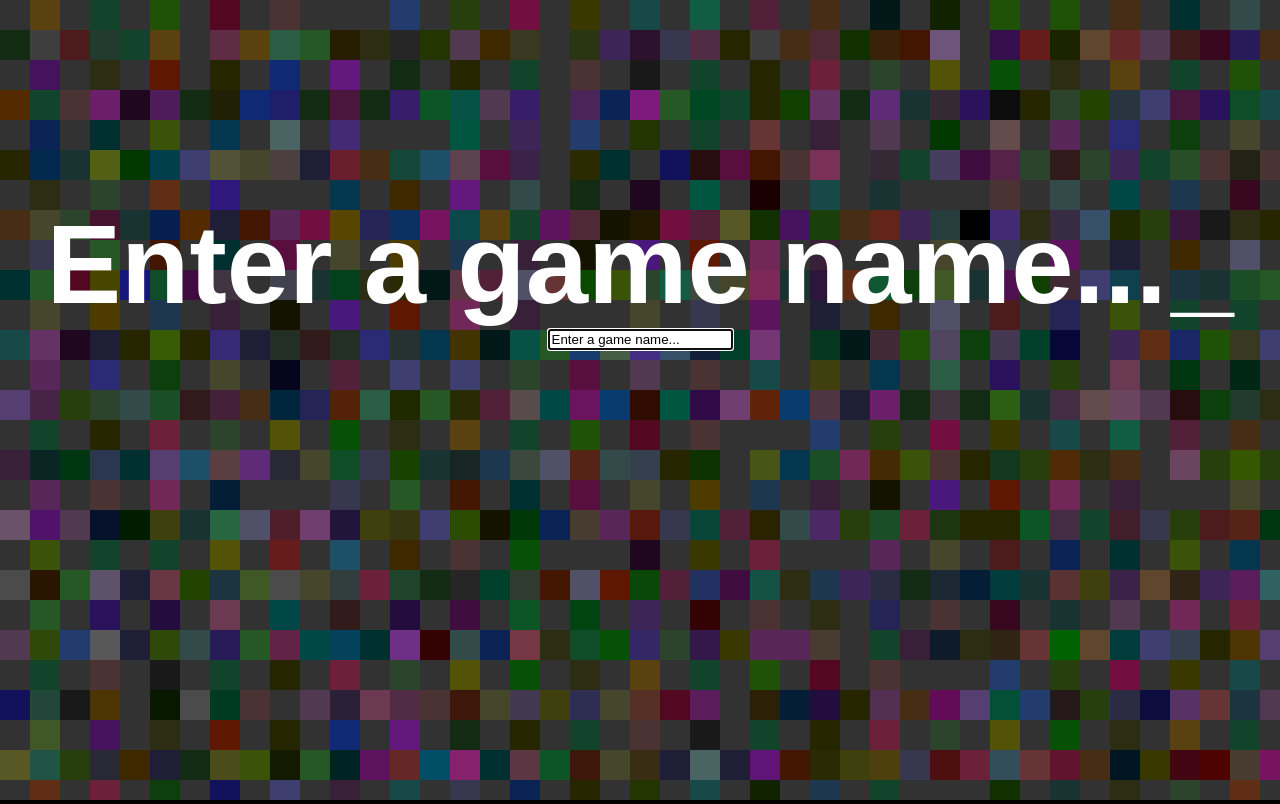
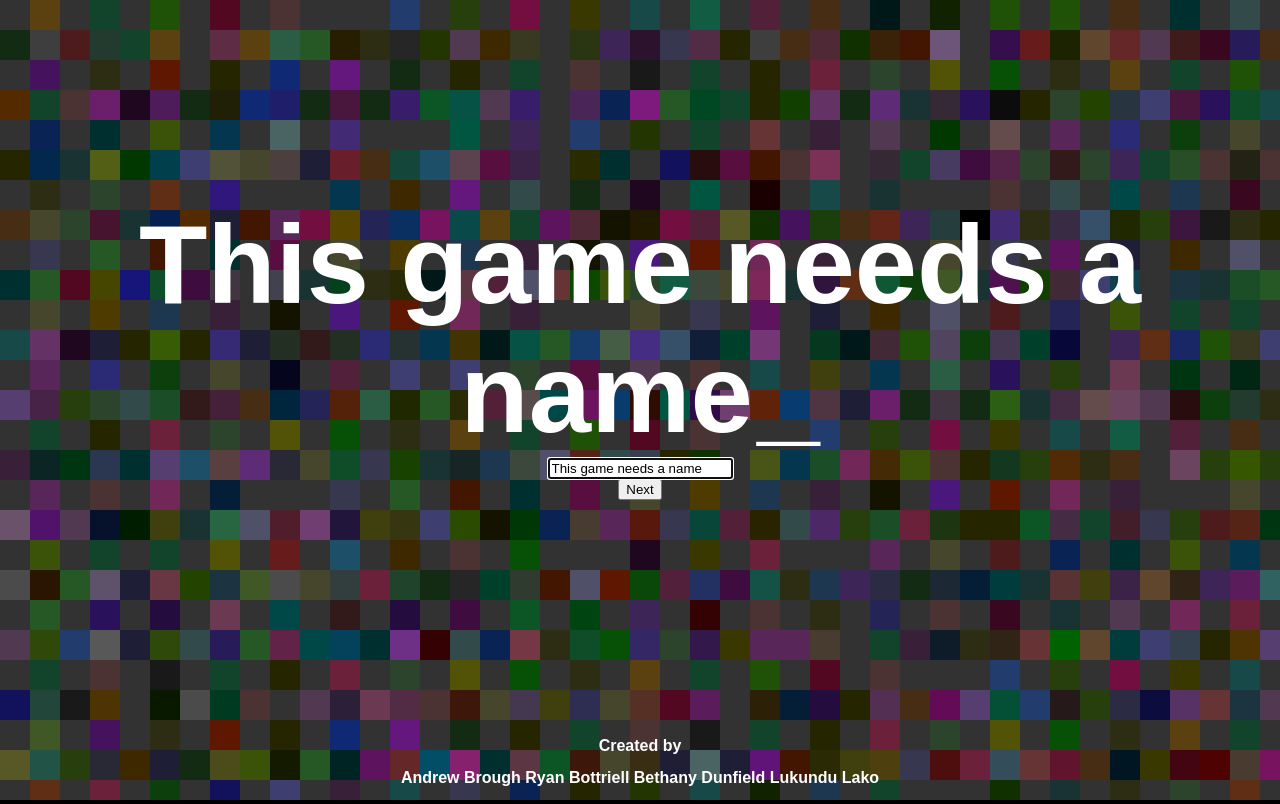
Before and after one commit to brdunfield/GGJ2014, a plain HTML site: page menu.html in a window 1280 px wide. Drawn offline with nearby package versions, Linux system fonts and the light colour scheme.

Commit message:
Menus finished, saves game name and char name in variables that need to be passed to the game (not done)

```diff
--- a/menu.css
+++ b/menu.css
@@ -11,6 +11,16 @@ h1{
     font-size:7em;
     display:inline;
 }
+h2{
+    color:white;
+    font-size:1em;
+}
+
+footer{
+    position:absolute;
+    bottom:0;
+    width:100%;
+}
 
 #center{
     position:absolute;
@@ -22,3 +32,7 @@ h1{
 
     height:400px;
 }
+button{
+    display:block;
+    margin:auto;
+}
--- a/menu.html
+++ b/menu.html
@@ -16,9 +16,15 @@
     <div id="center">
         <h1 id="title"></h1>
         <h1 id="cursor">_</h1>
-        <form id="textbox">
-            <input type="text" name="title" width="500px" height="50px" autofocus value="Enter a game name...">
+        <form id="textbox" class="title">
+            <input type="text" name="entry" width="500px" height="50px" autofocus value="This game needs a name">
         </form>
+        <button onclick="loadNext()">Next</button>
     </div>
+
+    <footer>
+        <h2>Created by</h2>
+        <h2>Andrew Brough Ryan Bottriell Bethany Dunfield Lukundu Lako</h2>
+    </footer>
 </body>
 </html>
--- a/menu.js
+++ b/menu.js
@@ -1,16 +1,15 @@
+var gameName,
+    charName;
+
 window.onload = function(){
     animate();
 
     window.addEventListener('keyup',function(){
-        var title = document.forms["textbox"]["title"].value;
-        $("#title").empty();
-        $("#title").append(title);
+        switchEntry();
     });
 
     //get display default game name
-    var title = document.forms["textbox"]["title"].value;
-    $("#title").empty();
-    $("#title").append(title);
+    switchEntry();
 
     //generate background image
     var generator = new Generator();
@@ -40,3 +39,26 @@ function animate(){
             $("#cursor").css("opacity", 0);
     }, 500);
 }
+
+function loadNext(){
+    var field = document.getElementById("textbox");
+    if(field.classList.contains("title")){
+        gameName = document.forms["textbox"]["entry"].value;
+        document.forms["textbox"]["entry"].value = "Now our hero needs a name";
+        $(field).removeClass("title");
+        $(field).addClass("name");
+        switchEntry();
+    }else if(field.classList.contains("name")){
+        charName = document.forms["textbox"]["entry"].value;
+
+        //PASS gameName and charName to the game
+        //------------------------
+        window.location = "index.html";
+    }
+}
+
+function switchEntry(){
+    var title = document.forms["textbox"]["entry"].value;
+    $("#title").empty();
+    $("#title").append(title);
+}
```
